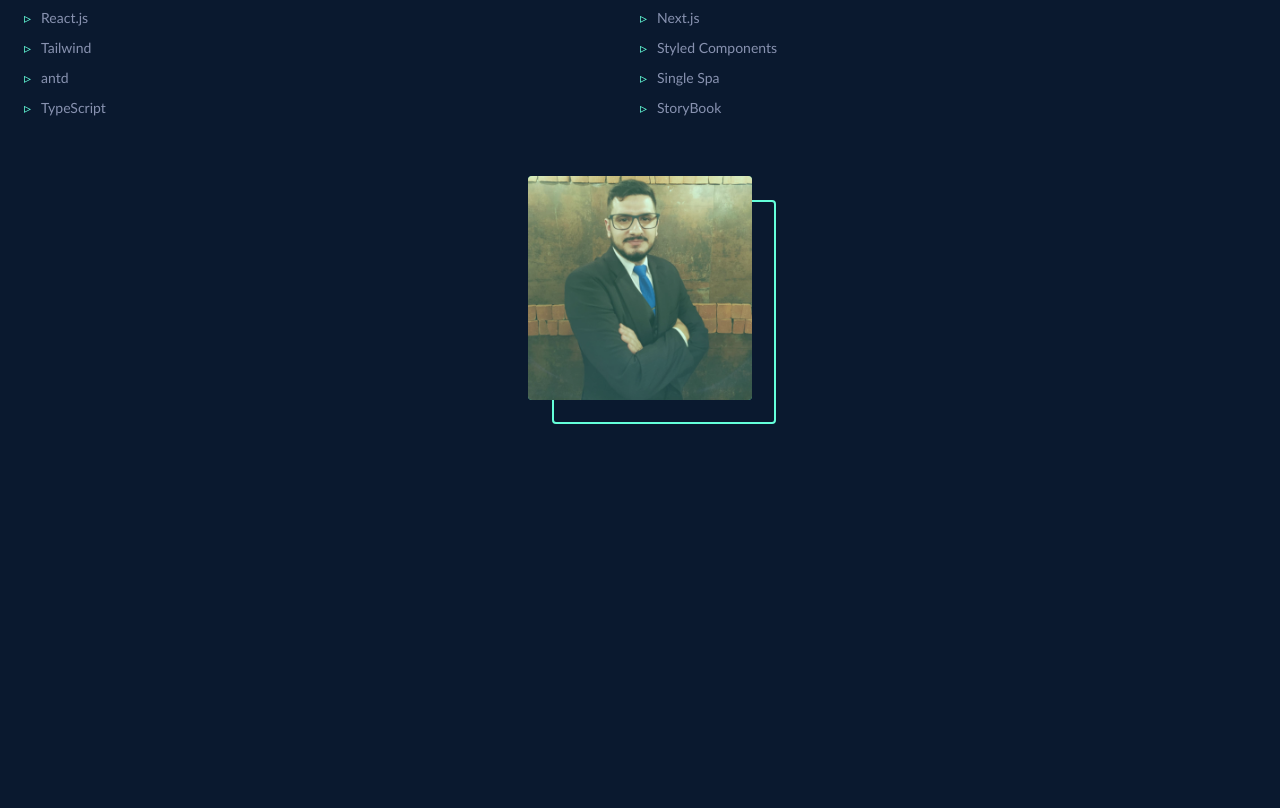
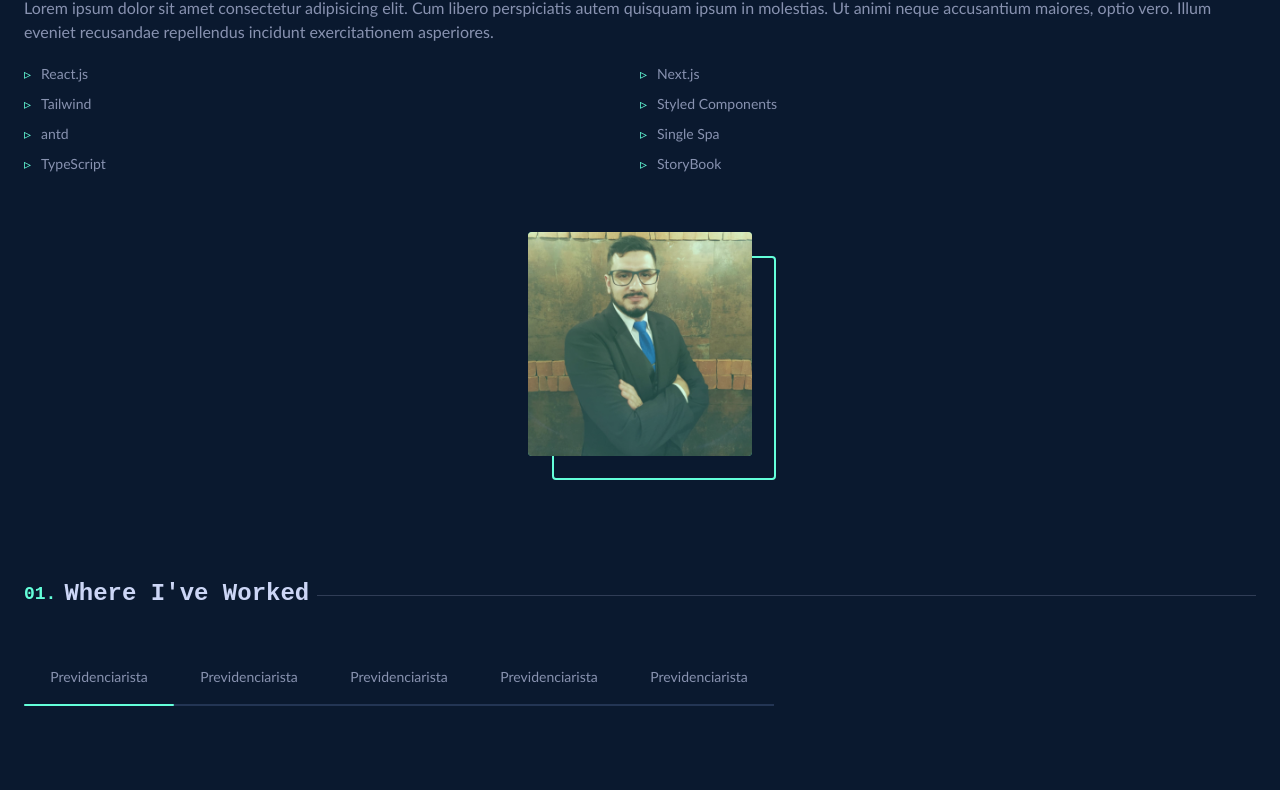
Before and after one commit to lucasquearis/portfolioV2, a Next.js app: page / in a window 1280 px wide. Shown: the part 1078-1886 px from the top of the page. Built offline with nearby package versions, Linux system fonts and the light colour scheme.

Commit message:
feat: implementa tab do Work

```diff
--- /dev/null
+++ b/components/TitleSection.tsx
@@ -0,0 +1,13 @@
+import { ReactElement } from "react";
+
+interface ITitleSection {
+  children: ReactElement | string;
+}
+
+export default function TitleSection({ children }: ITitleSection) {
+  return (
+    <h2 className="relative z-0 mb-10 mt-2.5 flex w-full items-center gap-1 whitespace-nowrap font-mono text-2xl font-bold text-primary-secondary-100 before:mr-1 before:font-mono before:text-lg before:text-primary-primary before:content-['01.'] after:relative after:top-[1px] after:ml-1 after:block after:h-[1px] after:w-full after:bg-primary-secondary-200 after:opacity-30">
+      {children}
+    </h2>
+  );
+}
--- a/constants/index.ts
+++ b/constants/index.ts
@@ -27,3 +27,31 @@ export const RECENTS_TOOLS = [
   "TypeScript",
   "StoryBook",
 ];
+
+export const PROFESSIONAL_EXPERIENCES = [
+  {
+    company: "Previdenciarista",
+    about:
+      "Lorem Ipsum is simply dummy text of the printing and typesetting industry. Lorem Ipsum has been the industrys standard dummy text ever since the 1500s, when an unknown printer took a galley of type and scrambled it to make a type specimen book. It has survived not only five centuries, but also the leap into electronic typesetting, remaining essentially unchanged. It was popularised in the 1960s with the release of Letraset sheets containing Lorem Ipsum passages, and more recently with desktop publishing software like Aldus PageMaker including versions of Lorem Ipsum",
+  },
+  {
+    company: "Previdenciarista",
+    about:
+      "Lorem Ipsum is simply dummy text of the printing and typesetting industry. Lorem Ipsum has been the industrys standard dummy text ever since the 1500s, when an unknown printer took a galley of type and scrambled it to make a type specimen book. It has survived not only five centuries, but also the leap into electronic typesetting, remaining essentially unchanged. It was popularised in the 1960s with the release of Letraset sheets containing Lorem Ipsum passages, and more recently with desktop publishing software like Aldus PageMaker including versions of Lorem Ipsum",
+  },
+  {
+    company: "Previdenciarista",
+    about:
+      "Lorem Ipsum is simply dummy text of the printing and typesetting industry. Lorem Ipsum has been the industrys standard dummy text ever since the 1500s, when an unknown printer took a galley of type and scrambled it to make a type specimen book. It has survived not only five centuries, but also the leap into electronic typesetting, remaining essentially unchanged. It was popularised in the 1960s with the release of Letraset sheets containing Lorem Ipsum passages, and more recently with desktop publishing software like Aldus PageMaker including versions of Lorem Ipsum",
+  },
+  {
+    company: "Previdenciarista",
+    about:
+      "Lorem Ipsum is simply dummy text of the printing and typesetting industry. Lorem Ipsum has been the industrys standard dummy text ever since the 1500s, when an unknown printer took a galley of type and scrambled it to make a type specimen book. It has survived not only five centuries, but also the leap into electronic typesetting, remaining essentially unchanged. It was popularised in the 1960s with the release of Letraset sheets containing Lorem Ipsum passages, and more recently with desktop publishing software like Aldus PageMaker including versions of Lorem Ipsum",
+  },
+  {
+    company: "Previdenciarista",
+    about:
+      "Lorem Ipsum is simply dummy text of the printing and typesetting industry. Lorem Ipsum has been the industrys standard dummy text ever since the 1500s, when an unknown printer took a galley of type and scrambled it to make a type specimen book. It has survived not only five centuries, but also the leap into electronic typesetting, remaining essentially unchanged. It was popularised in the 1960s with the release of Letraset sheets containing Lorem Ipsum passages, and more recently with desktop publishing software like Aldus PageMaker including versions of Lorem Ipsum",
+  },
+];
--- a/pages/index.tsx
+++ b/pages/index.tsx
@@ -1,12 +1,14 @@
 import type { NextPage } from "next";
-import About from "../components/About";
-import Welcome from "../components/Welcome";
+import About from "../template/About";
+import Welcome from "../template/Welcome";
+import Work from "../template/Work";
 
 const Home: NextPage = () => {
   return (
     <main className={`bg-primary-background p-6`}>
       <Welcome />
       <About />
+      <Work />
     </main>
   );
 };
--- a/styles/globals.css
+++ b/styles/globals.css
@@ -41,3 +41,14 @@
   transition: 0.5s;
   border-radius: 23%;
 }
+
+/* width */
+.scrollExperiences::-webkit-scrollbar {
+  height: 8px;
+}
+
+/* Handle */
+.scrollExperiences::-webkit-scrollbar-thumb {
+  background: #495670;
+  border-radius: 10px;
+}
--- a/components/About/index.tsx
+++ b/template/About/index.tsx
@@ -1,14 +1,13 @@
 import Image from "next/image";
+import TitleSection from "../../components/TitleSection";
 import { RECENTS_TOOLS } from "../../constants";
 import perfil from "../../public/images/perfil.jpeg";
 
 export default function About() {
   return (
-    <section className="mb-96">
+    <section className="py-14">
       <div>
-        <h2 className="relative z-0 mb-10 mt-2.5 flex w-full items-center gap-1 whitespace-nowrap font-mono text-2xl font-bold text-primary-secondary-100 before:mr-1 before:font-mono before:text-lg before:text-primary-primary before:content-['01.'] after:relative after:top-[1px] after:ml-1 after:block after:h-[1px] after:w-full after:bg-primary-secondary-200 after:opacity-30">
-          About Me
-        </h2>
+        <TitleSection>About Me</TitleSection>
         <div>
           <p className="mb-2 text-primary-secondary-200">
             Lorem ipsum dolor sit amet consectetur adipisicing elit. Cum libero
@@ -31,7 +30,10 @@ export default function About() {
         </div>
         <ul className="mt-5 grid grid-cols-2 p-0 text-lg text-primary-secondary-200">
           {RECENTS_TOOLS.map((tool) => (
-            <li className="mb-2.5 text-sm before:pr-2.5 before:text-primary-primary before:content-['▹']">
+            <li
+              key={tool}
+              className="mb-2.5 text-sm before:pr-2.5 before:text-primary-primary before:content-['▹']"
+            >
               {tool}
             </li>
           ))}
--- a/template/Header/index.tsx
+++ b/template/Header/index.tsx
@@ -27,8 +27,7 @@ export default function Header() {
   useEffect(() => {
     console.log(showMobileMenu);
   }, [showMobileMenu]);
-  // 0 10px 30px -10px var(--navy-shadow)
-  // rgba(2,12,27,0.7)
+
   return (
     <>
       <header
--- /dev/null
+++ b/template/Work/index.tsx
@@ -0,0 +1,39 @@
+import { useState } from "react";
+import TitleSection from "../../components/TitleSection";
+import { PROFESSIONAL_EXPERIENCES } from "../../constants";
+
+const tabSizeTranslate = [
+  "translate-x-[0px]",
+  "translate-x-[150px]",
+  "translate-x-[300px]",
+  "translate-x-[450px]",
+  "translate-x-[600px]",
+];
+
+export default function Work() {
+  const [selectedTab, setSelectedTab] = useState(0);
+
+  return (
+    <section className="py-14">
+      <TitleSection>Where I've Worked</TitleSection>
+      <ul className="scrollExperiences relative flex w-full overflow-x-auto">
+        {PROFESSIONAL_EXPERIENCES.map(({ company }, index) => (
+          <li
+            key={index}
+            className="mb-1 h-14 min-w-[150px] border-b-2 border-[#233554] text-center text-sm text-primary-secondary-200"
+          >
+            <button
+              className="flex h-full w-full items-center justify-center"
+              onClick={() => setSelectedTab(index)}
+            >
+              <span>{company}</span>
+            </button>
+          </li>
+        ))}
+        <div
+          className={`absolute top-[54px] z-50 h-[2px] w-[150px] rounded bg-primary-primary transition-all duration-700 ${tabSizeTranslate[selectedTab]}`}
+        />
+      </ul>
+    </section>
+  );
+}
```
Also changed, not shown: template/Welcome/index.tsx (renamed from components/Welcome/index.tsx).
